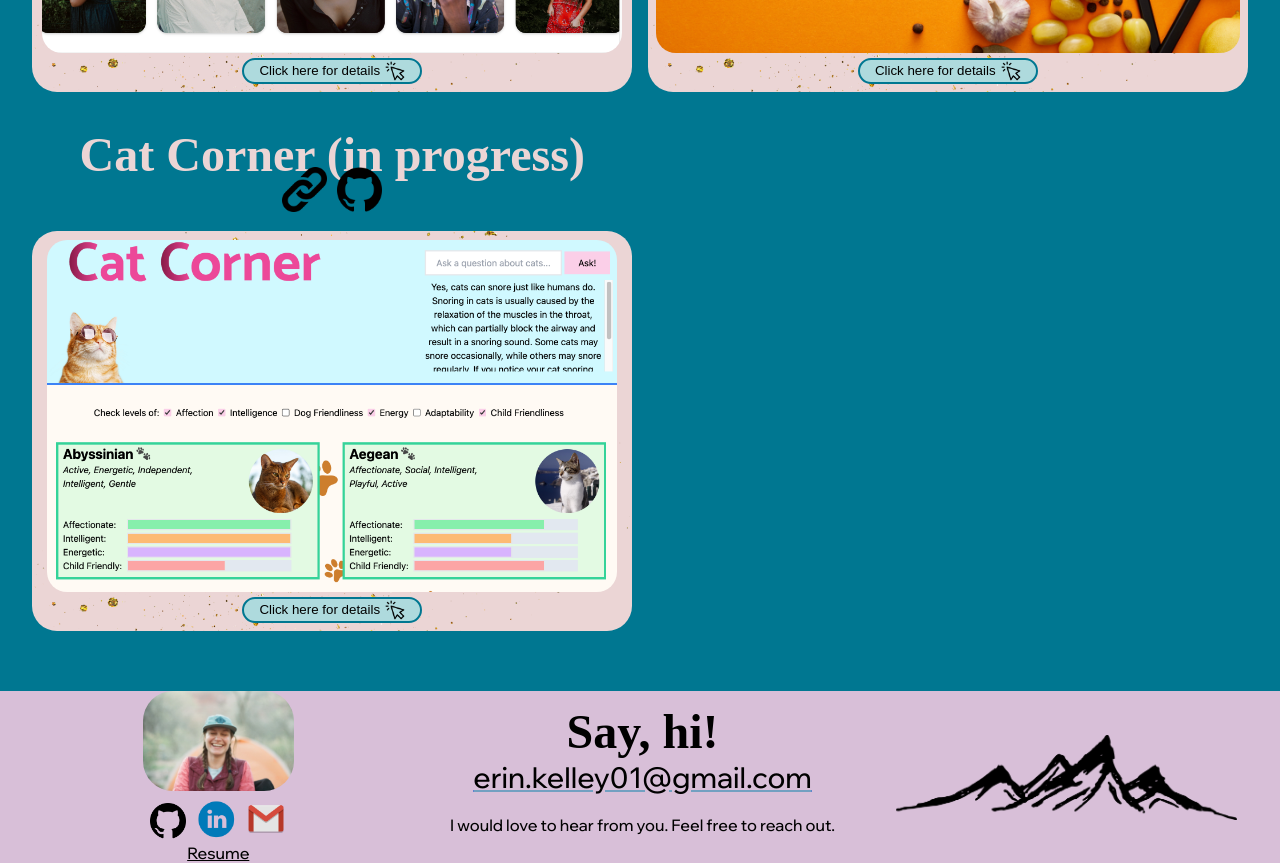
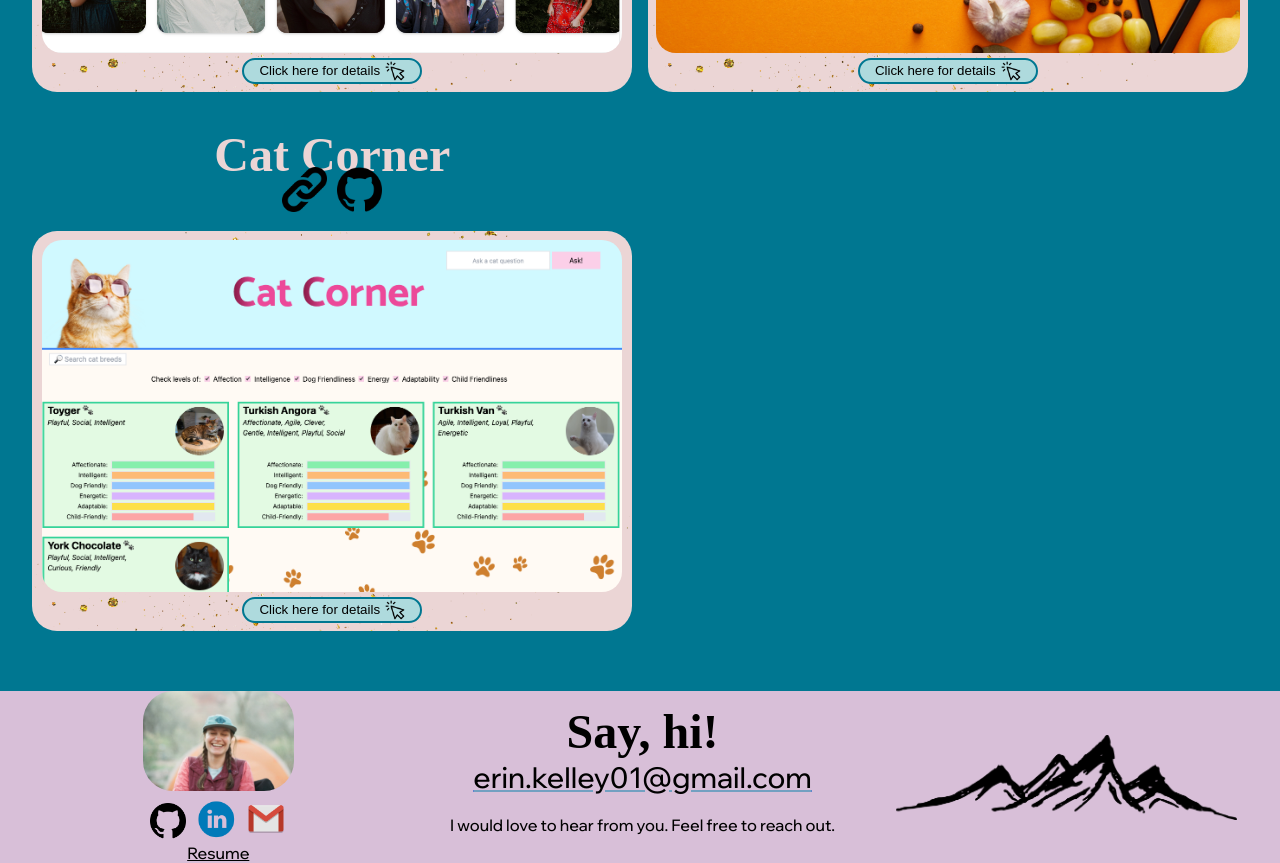
Before and after one commit to kelleyej/personal-website, a React (Create React App) app: page / in a window 1280 px wide. Shown: the part 2120-2983 px from the top of the page. Built offline with nearby package versions, Linux system fonts and the light colour scheme; a web font is replaced by a local one.

Commit message:
Update Cat Corner image

```diff
--- a/src/components/CatCorner/CatCorner.js
+++ b/src/components/CatCorner/CatCorner.js
@@ -26,7 +26,7 @@ export default function HousemateHunter() {
                 <div className='deets'>
                     {/* <h4>Housemate Hunter</h4> */}
                     <div className='social'><img className='cypress' src={Svelte} /><img className='cypress' src={Tailwind} /><img className='cypress' src={OpenAI} /></div>
-                    <p className='project-description'>Purrrrrfect your cat knowledge! View 67 breeds of cats to learn more about levels of affection, friendliness, energy, intelligence, and more. Paginate through pages and use the question box to ask anything you have ever wanted to know about cats. </p>
+                    <p className='project-description'>Purrrrrfect your cat knowledge! View 67 breeds of cats to learn more about levels of affection, friendliness, energy, intelligence, and more. Paginate through pages, search for specific cat breeds, and use the question box to ask anything you have ever wanted to know about cats.  </p>
                 </div>
 
                 <button onClick={handleClick}><img className='back' src={Back} />Go back</button>
--- a/src/components/Projects/Projects.js
+++ b/src/components/Projects/Projects.js
@@ -81,7 +81,7 @@ export default function Projects() {
                     <BrainFood />
                 </motion.div>
                 <motion.div transition={{ delay: 0.2, duration: 0.7 }} initial={{ scale: 0 }} whileInView={{ scale: 1, amount: 0.1 }} viewport={{ once: true }} viewport={{ once: true }}>
-                    <h4 className='title'>Cat Corner (in progress)</h4>
+                    <h4 className='title'>Cat Corner</h4>
                     <a target="_blank" href='https://cat-corner.vercel.app/'><img className='deploy' src={Link} /></a>
                     <a target="_blank" href='https://github.com/kelleyej/cat-corner'><img className='link' src={Github} /></a>
                     <CatCorner />
```
Also changed, not shown: src/assets/cat.png.
